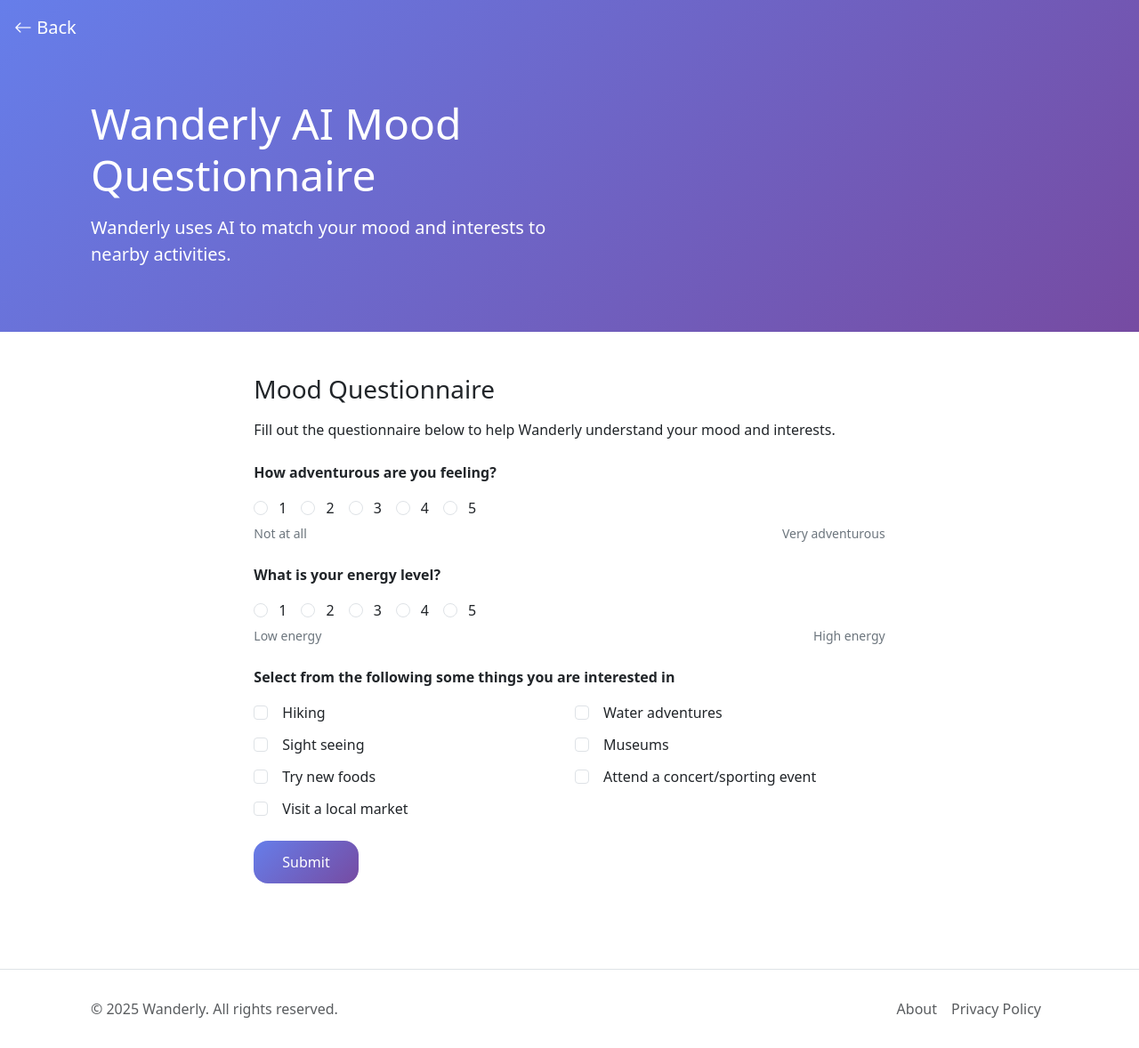
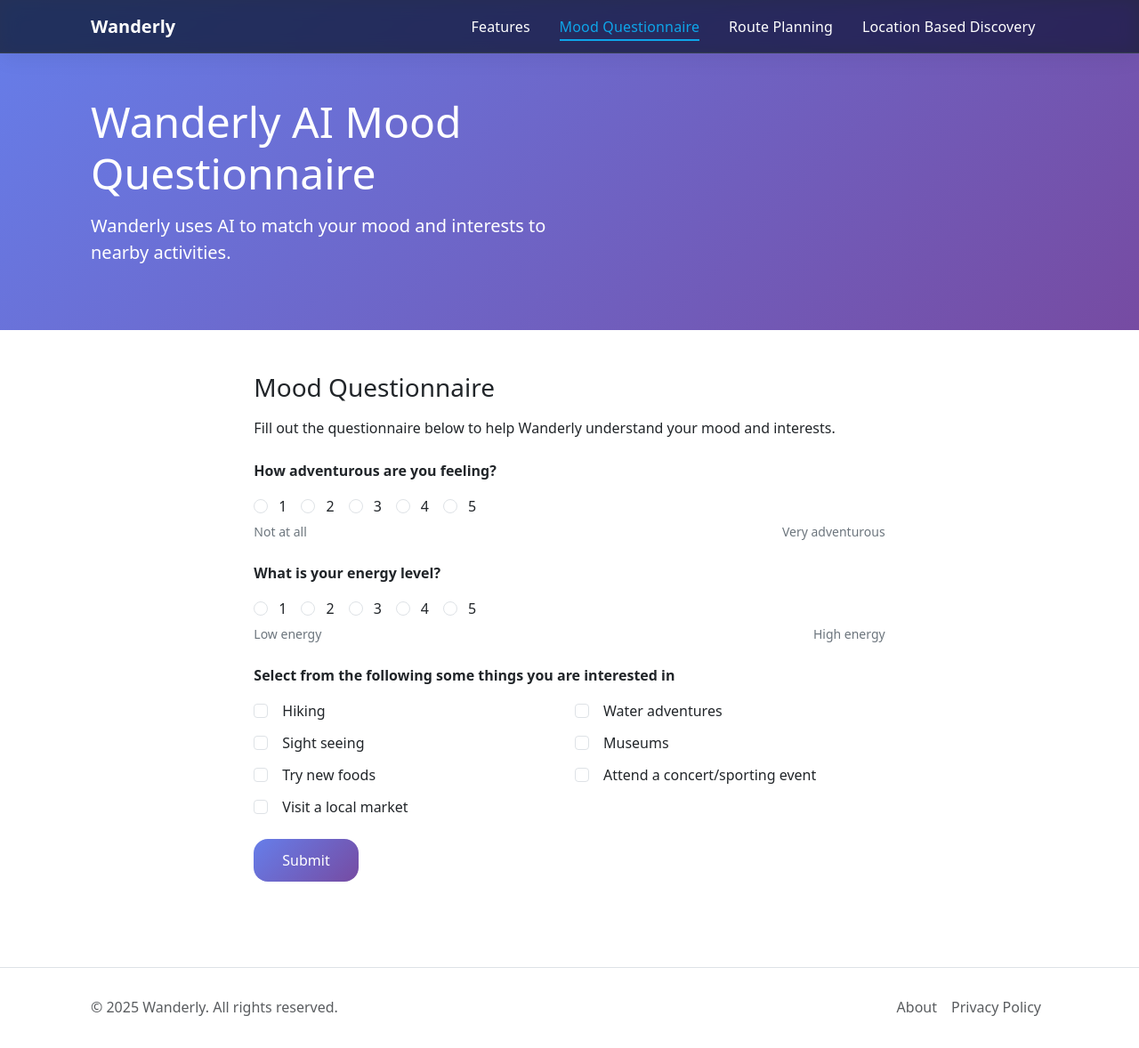
Before and after one commit to UCCS-CS4300-5300/Team-6-Fall-2025-Sec-1, a Django app: page /mood/ in a window 1280 px wide. Shown: the whole page at 89% size. After the commit the page ends 1142 px from the top, so only its background shows below. Run offline with Django 4.2, Linux system fonts and the light colour scheme; parts of the project's set-up code (start-up, migrations or seed data) failed here and were passed over.

Commit message:
fix navbar on mood

```diff
--- /dev/null
+++ b/Wanderly/mood/static/navbar.css
@@ -0,0 +1,81 @@
+
+:root {
+  --nav-bg: rgba(17, 24, 39, 0.75);
+  --nav-text: #ffffff;
+  --nav-accent: #0ea5e9;
+  --nav-hover: rgba(14, 165, 233, 0.102);
+  --nav-border: #374151;
+  --nav-shadow: 0 6px 24px rgba(0, 0, 0, 0.06);
+}
+
+.site-navbar {
+  position: sticky;
+  top: 0;
+  z-index: 1030;
+  backdrop-filter: saturate(180%) blur(10px);
+  -webkit-backdrop-filter: saturate(180%) blur(10px);
+  background: var(--nav-bg);
+  border-bottom: 1px solid var(--nav-border);
+  box-shadow: var(--nav-shadow);
+}
+
+.site-navbar .navbar-collapse {
+  background: transparent;
+}
+
+.site-navbar .navbar-nav .nav-link {
+  color: var(--nav-text) !important;
+  font-weight: 500;
+  letter-spacing: 0.01em;
+  padding: .6rem .9rem;
+  border-radius: .6rem;
+  position: relative;
+  transition: background-color .2s ease, color .2s ease, transform .05s ease;
+  text-decoration: none;
+}
+
+.site-navbar .navbar-nav .nav-link:hover {
+  background-color: var(--nav-hover);
+  text-decoration: none;
+}
+
+.site-navbar .navbar-nav .nav-link:active {
+  transform: translateY(1px);
+}
+
+/* underlines on hover */
+.site-navbar .navbar-nav .nav-link::after {
+  content: "";
+  position: absolute;
+  left: .9rem;
+  right: .9rem;
+  bottom: .35rem;
+  height: 2px;
+  background: transparent;
+  transition: background-color .2s ease, width .2s ease;
+}
+
+.site-navbar .navbar-nav .nav-link:hover::after,
+.site-navbar .navbar-nav .nav-link:focus::after {
+  background: var(--nav-accent);
+}
+
+.site-navbar .navbar-nav .nav-link.active,
+.site-navbar .navbar-nav .nav-link[aria-current="page"] {
+  color: var(--nav-accent) !important;
+  background-color: transparent;
+}
+
+.site-navbar .navbar-nav .nav-link.active::after,
+.site-navbar .navbar-nav .nav-link[aria-current="page"]::after {
+  background: var(--nav-accent);
+}
+
+.site-navbar .navbar-toggler:focus {
+  outline: 2px solid var(--nav-accent);
+  outline-offset: 2px;
+}
+
+.site-navbar .navbar-nav {
+  gap: .25rem;
+}
--- a/Wanderly/mood/templates/mood_questionnaire.html
+++ b/Wanderly/mood/templates/mood_questionnaire.html
@@ -12,6 +12,7 @@
 
         <!-- Your overrides -->
         <link rel="stylesheet" href="{% static 'styles.css' %}">
+        <link rel="stylesheet" href="{% static 'navbar.css' %}">
 
         <!-- Add this style block -->
         <style>
@@ -95,10 +96,7 @@
   <body>
     <!-- Hero / info band -->
     <header class="info-section">
-      <a class="back-button nav-link text-white" href="#" onclick="history.back();">
-        <i class="bi bi-arrow-left"></i>
-        Back
-      </a>
+      {% include "partials/navbar.html" %}
       <div class="container py-5">
         <div class="row align-items-center g-5">
           <div class="col-lg-6 text-center text-lg-start">
--- /dev/null
+++ b/Wanderly/mood/templates/partials/navbar.html
@@ -0,0 +1,37 @@
+<nav class="navbar navbar-expand-lg navbar-light site-navbar">
+    <div class="container">
+      <a class="navbar-brand fw-bold text-white text-decoration-none" href="/">Wanderly</a>
+
+      <button class="navbar-toggler" type="button"
+              data-bs-toggle="collapse" data-bs-target="#navbarNav"
+              aria-controls="navbarNav" aria-expanded="false" aria-label="Toggle navigation">
+        <span class="navbar-toggler-icon"></span>
+      </button>
+
+      <div class="collapse navbar-collapse" id="navbarNav">
+        <ul class="navbar-nav ms-auto">
+          <li class="nav-item">
+            <a class="nav-link text-black" href="/#features">Features</a>
+          </li>
+          <li class="nav-item">
+            <a class="nav-link text-black {% if request.path == '/mood/' %}active{% endif %}"
+               href="/mood/" aria-current="{% if request.path == '/mood/' %}page{% endif %}">
+              Mood Questionnaire
+            </a>
+          </li>
+          <li class="nav-item">
+            <a class="nav-link text-black {% if request.path == '/google_routing/' %}active{% endif %}"
+               href="/google_routing/" aria-current="{% if request.path == '/google_routing/' %}page{% endif %}">
+              Route Planning
+            </a>
+          </li>
+          <li class="nav-item">
+            <a class="nav-link text-black {% if request.path == '/location-discovery/' %}active{% endif %}"
+               href="/location-discovery/" aria-current="{% if request.path == '/location-discovery/' %}page{% endif %}">
+              Location Based Discovery
+            </a>
+          </li>
+        </ul>
+      </div>
+    </div>
+  </nav>
--- a/Wanderly/mood/views.py
+++ b/Wanderly/mood/views.py
@@ -27,7 +27,7 @@
             try:
                 client = OpenAI(api_key=settings.OPENAI_API_KEY)
 
-                # Format the form data for the prompt
+                #formats data to send in openai prompt
                 user_message = f"""
 User mood questionnaire responses:
 - Adventurousness level: {form.cleaned_data['adventurous']}/5
@@ -38,23 +38,21 @@
 """
 
                 response = client.chat.completions.create(
-                    model="gpt-4o-mini",
+                    model="gpt-5-mini",
                     messages=[
                         {"role": "user", "content": user_message}
                     ]
                 )
 
-                # Extract the response content
                 ai_response = response.choices[0].message.content
                 logger.info(f"OpenAI response: {ai_response}")
 
-                # Try to parse the JSON response
+                # parse the json for easy printing
                 try:
                     activities = json.loads(ai_response)
                     if not isinstance(activities, list):
                         activities = [activities]
                 except json.JSONDecodeError as e:
-                    # If JSON parsing fails, try to extract JSON from the response
                     logger.warning(f"Failed to parse JSON response: {str(e)}")
                     logger.warning(f"OpenAI response text: {ai_response}")
                     import re
@@ -79,7 +77,7 @@
                 error_message = f"Error getting recommendations: {str(e)}"
                 activities = []
 
-            # Prepare context for the results page
+            # formats in a way that can be displayed on the results page
             context = {
                 'adventurous': form.cleaned_data['adventurous'],
                 'energy': form.cleaned_data['energy'],
```
Also changed, not shown: Wanderly/mood/templates/mood_results.html (+8 -16 lines), Wanderly/tests/test_mood.py (+6 -8 lines), 2 other files.
